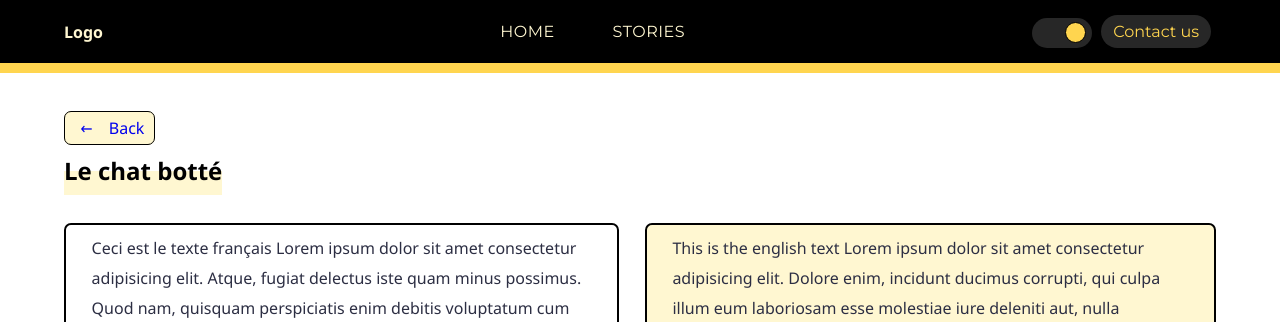
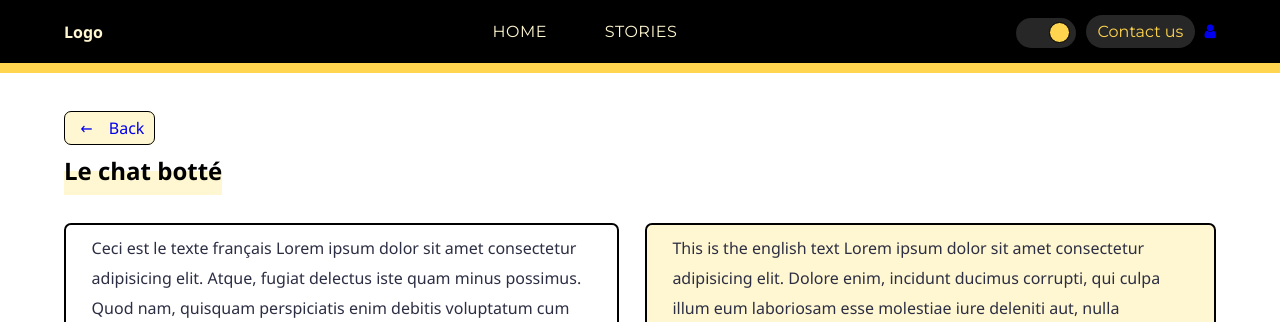
Before and after one commit to Sovima/stories-website, a Flask app: page /puss-in-boots in a window 1280 px wide. Shown: the top 322 px of the page. Run offline with Flask 2, Linux system fonts and the light colour scheme.

Commit message:
update the header

```diff
--- a/templates/layout.html
+++ b/templates/layout.html
@@ -5,6 +5,7 @@
     <meta http-equiv="X-UA-Compatible" content="IE=edge">
     <title>My first webpage</title>
     <link rel="stylesheet" href={{css_link}}>
+    <link rel="stylesheet" href="https://cdnjs.cloudflare.com/ajax/libs/font-awesome/4.7.0/css/font-awesome.min.css">
     <link id = "header-style" rel="stylesheet" href="/static/css/header.css">
 </head>
 {% if not session.mode or session.mode == "dark" %}
@@ -23,6 +24,7 @@
         <div class="right">
             <button id="light-dark-switch"><span class="dot"></span></button>
             <a class="contact-us-link navbar" href="/#contact-section"><button class="contact-us">Contact us</button></a>
+            <a href="/login"><i class="fa fa-user icon"></i></a>
         </div>
     </header>
     {% block body %}{% endblock %}
```
